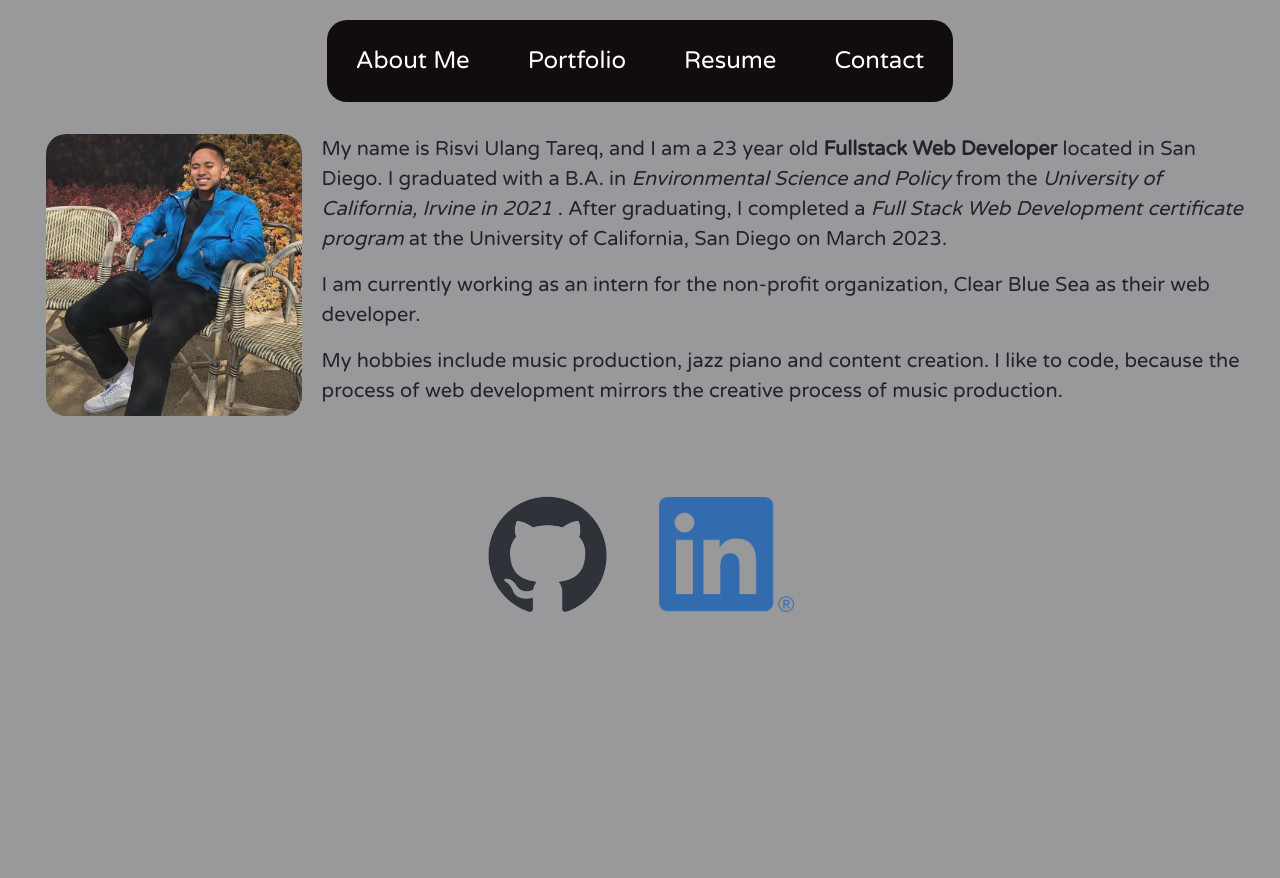
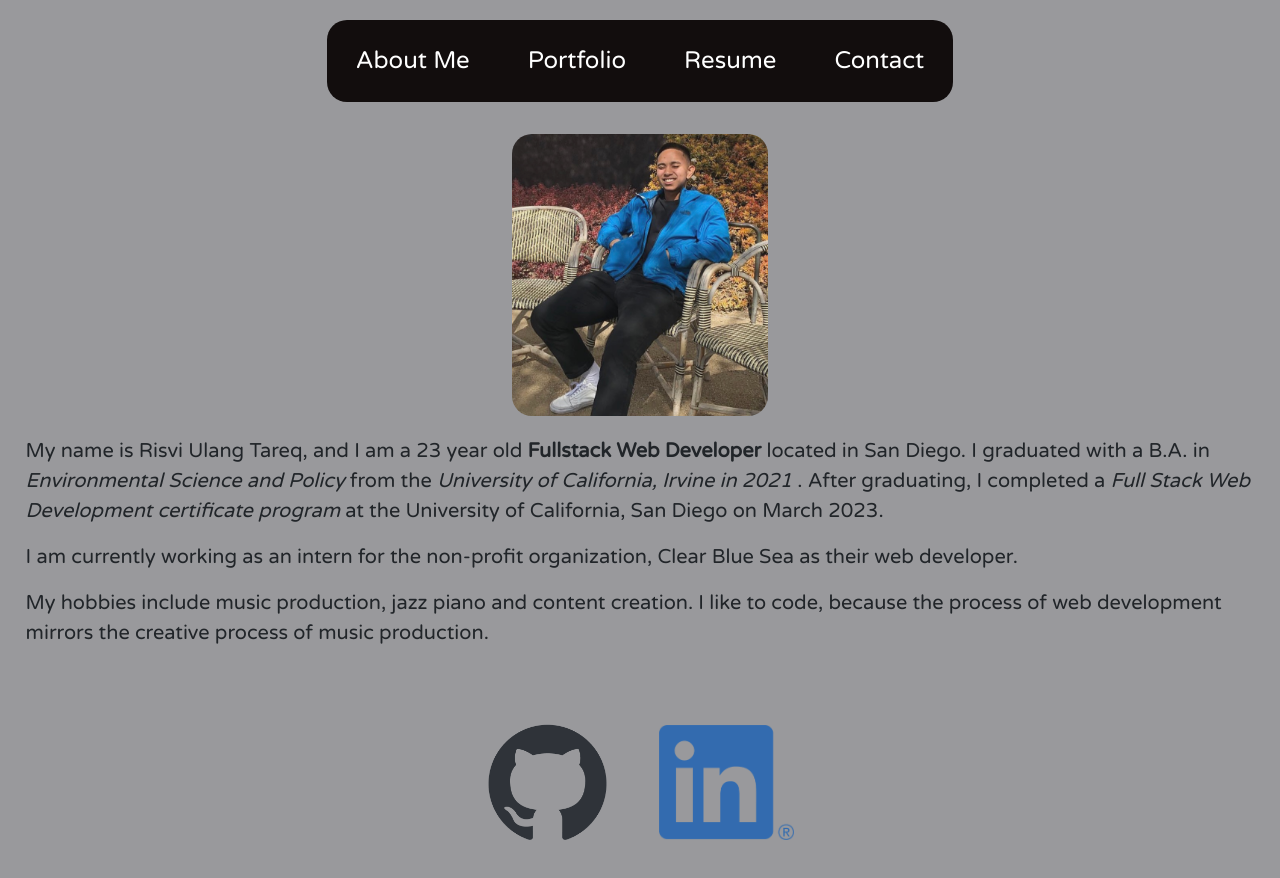
Before and after one commit to ivsir/React-Portfolio, a React (Create React App) app: page / in a window 1280 px wide. Shown: the top 878 px of the page. Before the commit the page ends 800 px from the top, so only its background shows below. Built offline with nearby package versions, Linux system fonts and the light colour scheme.

Commit message:
changes to navbar

```diff
--- a/src/styles/About.css
+++ b/src/styles/About.css
@@ -24,6 +24,8 @@ section {
 .details {
   display: flex;
   justify-content: space-between;
+  flex-direction: column;
+  align-items: center;
 }
 
 #githubLogo {
--- a/src/styles/Navbar.css
+++ b/src/styles/Navbar.css
@@ -4,6 +4,7 @@ body {
 
 .nav-wrapper{
   align-items: center;
+  text-align: center;
 }
 #big-wrapper{
   font-family: 'Varela Round', sans-serif;
@@ -11,6 +12,7 @@ body {
   border-radius: 20px;
   margin-top:10px;
   justify-content: center;
+
 }
 .header {
   max-width:60%;
```
Also changed, not shown: package.json (+5 -2 lines), 1 other file (tests, documents, lock files or other folders).
